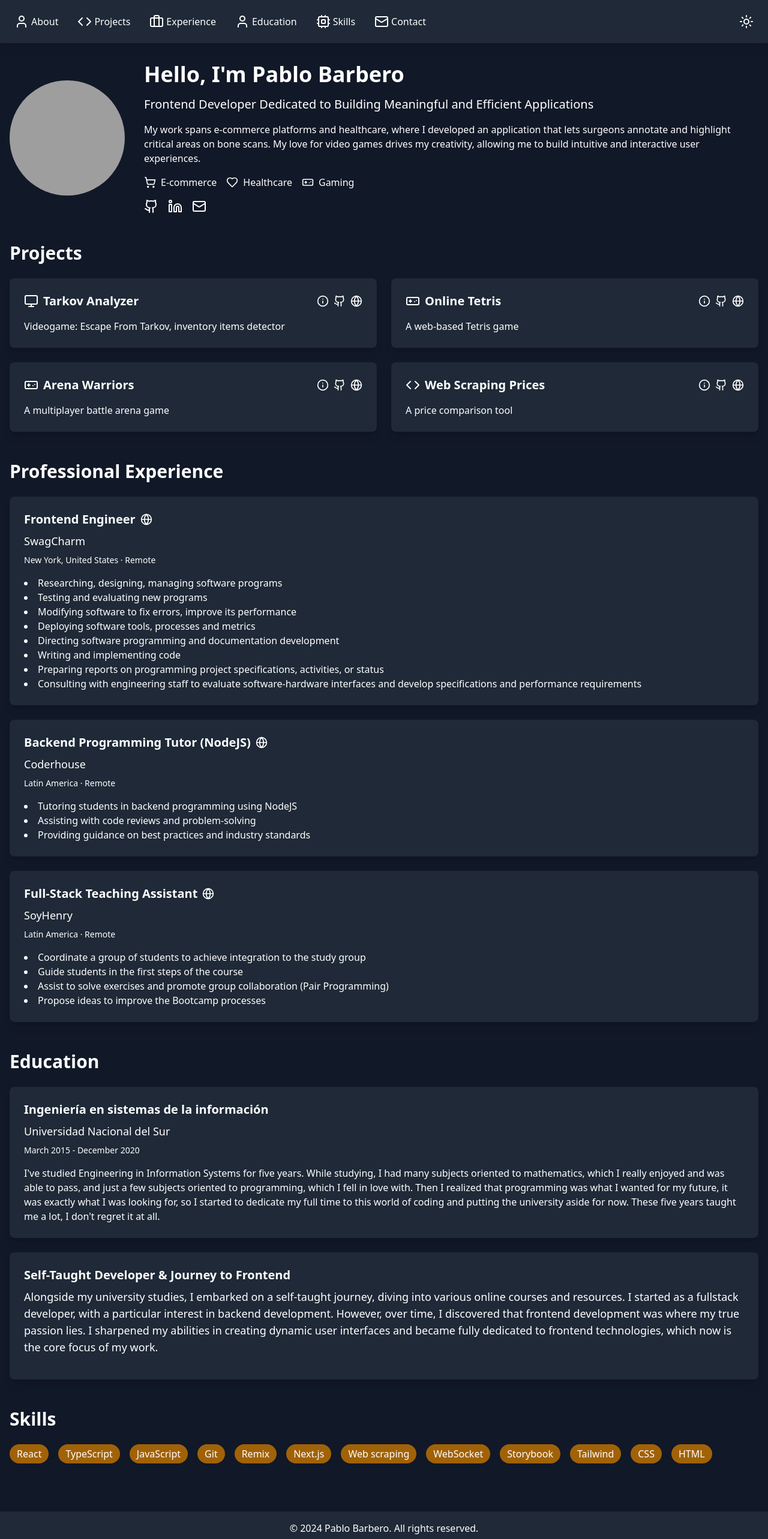
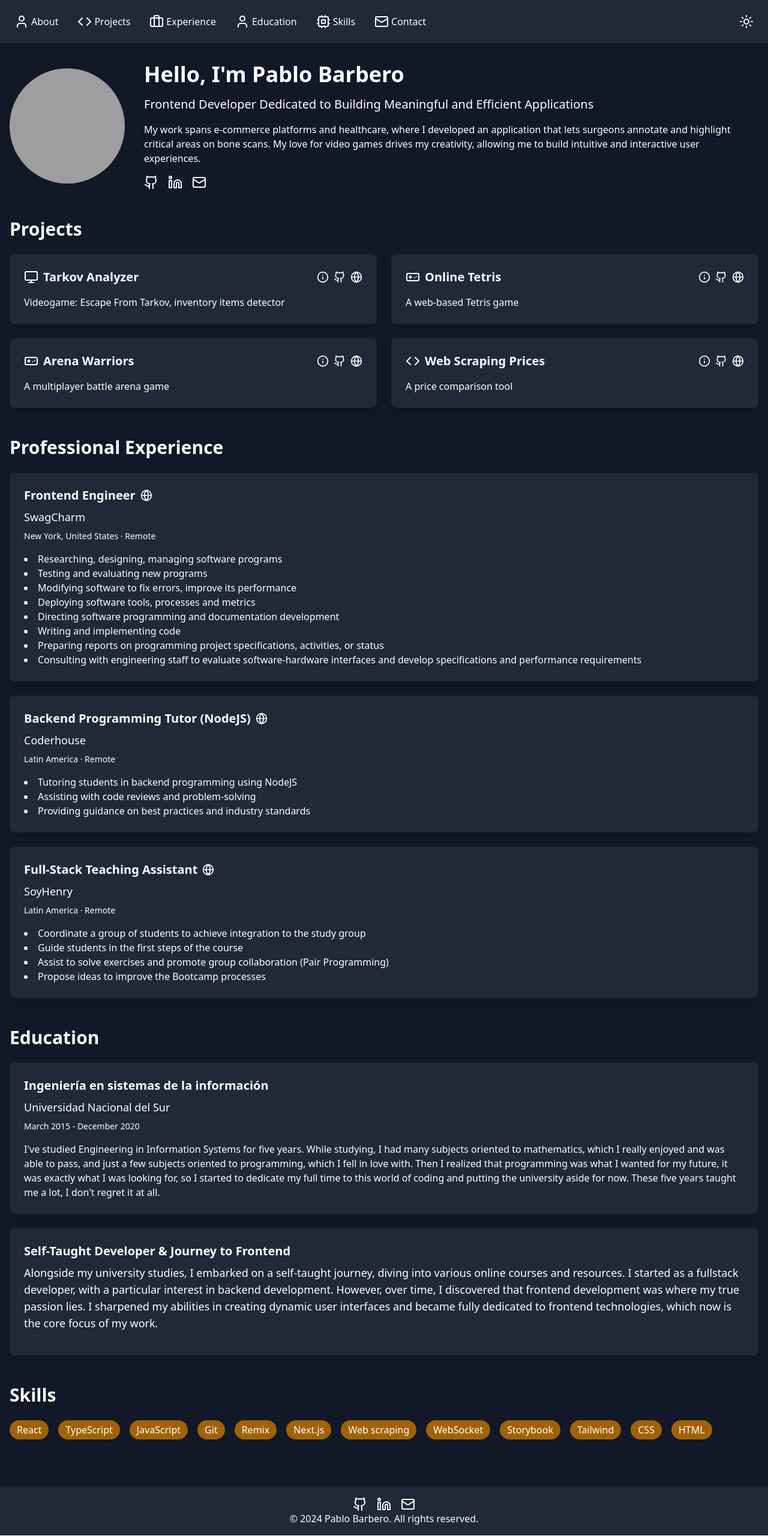
Before and after one commit to BarberoPablo/portfolio, a React (Vite) app: page / in a window 1280 px wide. Shown: the top 2566 px of the page at 60% size. Built offline with nearby package versions, Linux system fonts and the light colour scheme; grey boxes are pictures that could not be loaded.

Commit message:
feat: contact info

```diff
--- /dev/null
+++ b/src/routes/Portfolio/components/Contact/index.tsx
@@ -0,0 +1,30 @@
+import { motion } from "framer-motion";
+import { Github, Linkedin, Mail } from "lucide-react";
+
+export default function Contact() {
+  return (
+    <div className="flex space-x-4">
+      <motion.a
+        whileHover={{ scale: 1.2 }}
+        href="https://github.com/BarberoPablo"
+        target="_blank"
+        rel="noopener noreferrer"
+        className="hover:text-icon-hover"
+      >
+        <Github className="w-6 h-6" />
+      </motion.a>
+      <motion.a
+        whileHover={{ scale: 1.2 }}
+        href="https://www.linkedin.com/in/barberopablo/"
+        target="_blank"
+        rel="noopener noreferrer"
+        className="hover:text-icon-hover"
+      >
+        <Linkedin className="w-6 h-6" />
+      </motion.a>
+      <motion.a whileHover={{ scale: 1.2 }} href="mailto:pablobarbero220@gmail.com" className="hover:text-icon-hover">
+        <Mail className="w-6 h-6" />
+      </motion.a>
+    </div>
+  );
+}
--- a/src/routes/Portfolio/components/Introduction/index.tsx
+++ b/src/routes/Portfolio/components/Introduction/index.tsx
@@ -1,6 +1,6 @@
 import { motion } from "framer-motion";
 import { itemVariants } from "../../utils";
-import { Gamepad, Github, Heart, Linkedin, Mail, ShoppingCart } from "lucide-react";
+import Contact from "../Contact";
 
 export default function Introduction() {
   return (
@@ -25,39 +25,9 @@ export default function Introduction() {
           critical areas on bone scans. My love for video games drives my creativity, allowing me to build intuitive and interactive user
           experiences.
         </motion.p>
-        <motion.div variants={itemVariants} className="flex space-x-4 mb-4">
-          <span className="flex items-center">
-            <ShoppingCart className="w-5 h-5 mr-2" /> E-commerce
-          </span>
-          <span className="flex items-center">
-            <Heart className="w-5 h-5 mr-2" /> Healthcare
-          </span>
-          <span className="flex items-center">
-            <Gamepad className="w-5 h-5 mr-2" /> Gaming
-          </span>
-        </motion.div>
+
         <motion.div variants={itemVariants} className="flex space-x-4">
-          <motion.a
-            whileHover={{ scale: 1.2 }}
-            href="https://github.com/BarberoPablo"
-            target="_blank"
-            rel="noopener noreferrer"
-            className="hover:text-icon-hover" //text is what the css prop that I want to change and icon-hover is the color from tailwind config
-          >
-            <Github className="w-6 h-6" />
-          </motion.a>
-          <motion.a
-            whileHover={{ scale: 1.2 }}
-            href="https://www.linkedin.com/in/barberopablo/"
-            target="_blank"
-            rel="noopener noreferrer"
-            className="hover:text-icon-hover"
-          >
-            <Linkedin className="w-6 h-6" />
-          </motion.a>
-          <motion.a whileHover={{ scale: 1.2 }} href="mailto:pablobarbero220@gmail.com" className="hover:text-icon-hover">
-            <Mail className="w-6 h-6" />
-          </motion.a>
+          <Contact />
         </motion.div>
       </div>
     </motion.section>
--- a/src/routes/Portfolio/index.tsx
+++ b/src/routes/Portfolio/index.tsx
@@ -1,14 +1,15 @@
 import { motion } from "framer-motion";
 import { Menu, Moon, Sun } from "lucide-react";
 import { useEffect, useState } from "react";
+import Contact from "./components/Contact";
+import Education from "./components/Education";
 import Experience from "./components/Experience";
 import Introduction from "./components/Introduction";
 import ProjectModal from "./components/ProjectModal";
 import Projects from "./components/Projects";
 import Skills from "./components/Skills";
 import { Project } from "./types";
-import { containerVariants, headerMenu, itemVariants } from "./utils";
-import Education from "./components/Education";
+import { containerVariants, headerMenu } from "./utils";
 
 export default function Portfolio() {
   const [darkMode, setDarkMode] = useState(localStorage.getItem("theme") || "dark");
@@ -104,9 +105,9 @@ export default function Portfolio() {
 
       <ProjectModal selectedProject={selectedProject} setSelectedProject={setSelectedProject} />
 
-      <motion.footer variants={itemVariants} className={`mt-12 py-4 text-center bg-footer-background `}>
-        <p>© 2024 Pablo Barbero. All rights reserved.</p>
-      </motion.footer>
+      <footer id="Contact" className={`flex flex-col content-center items-center mt-12 py-4 bg-footer-background`}>
+        <Contact />© 2024 Pablo Barbero. All rights reserved.
+      </footer>
     </motion.div>
   );
 }
```
